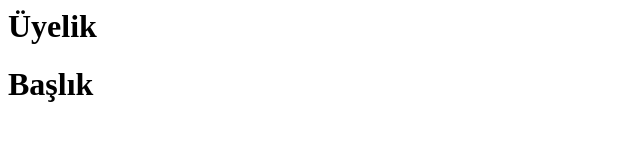
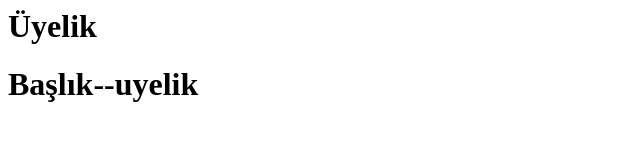
Before and after one commit to selmakahraman/git-calisma, a plain HTML site: page index.html in a window 1280 px wide. Shown: the whole page, without its empty margins (0-640 px from the left). Drawn offline with Linux system fonts and the light colour scheme.

Commit message:
Update index.html

```diff
--- a/index.html
+++ b/index.html
@@ -8,7 +8,7 @@
 
 <body>
   <h1>
-    Başlık
+    Başlık--uyelik
   </h1>
 </body>
 <footer>
```
